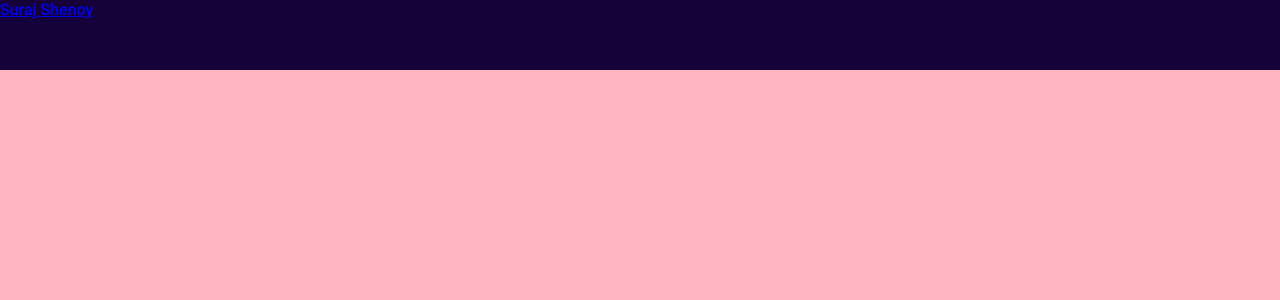
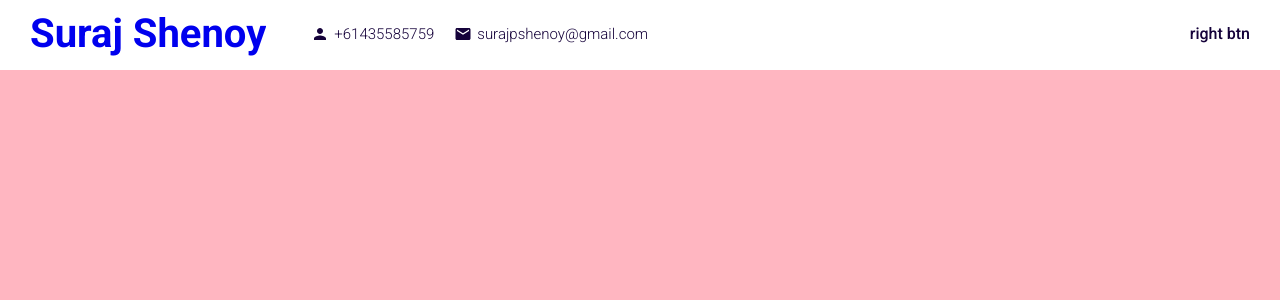
Before and after one commit to surajpshenoy/portfolio, a React (Create React App) app: page / in a window 1280 px wide. Shown: the top 300 px of the page. Built offline with nearby package versions, Linux system fonts and the light colour scheme.

Commit message:
Topbar leftinfo

```diff
--- a/package.json
+++ b/package.json
@@ -3,6 +3,9 @@
   "version": "0.1.0",
   "private": true,
   "dependencies": {
+    "@material-ui/core": "^4.12.3",
+    "@material-ui/icons": "^4.11.2",
+    "@mui/material": "^5.0.0",
     "@testing-library/jest-dom": "^5.14.1",
     "@testing-library/react": "^11.2.7",
     "@testing-library/user-event": "^12.8.3",
--- a/src/components/Topbar/Topbar.js
+++ b/src/components/Topbar/Topbar.js
@@ -1,13 +1,27 @@
 import React from 'react'
 import "./Topbar.scss"
+import {Person, Mail} from "@material-ui/icons"
 
 export default function Topbar() {
     return (
         <div className="topbar">
-            <div>
+            <div className="main">
+                <div className="details">
+                    <a href="#intro" className="logo">Suraj Shenoy</a>
+                    <div className="infoContainer">
+                    <Person className="icon"/><span>+61435585759</span>
+                    </div>
+                    <div className="infoContainer">
+                    <Mail className="icon"/>
+                    <span>surajpshenoy@gmail.com</span>
+                    </div>
+                </div>
                 <div>
-                    <a href="#intro">Suraj Shenoy</a>
+
                 </div>
+                <div className="rigth-btn">
+                    right btn
+                 </div>
             </div>
         </div>
     )
--- a/src/components/Topbar/Topbar.scss
+++ b/src/components/Topbar/Topbar.scss
@@ -1,9 +1,46 @@
+@import "../../global.scss";
 
 .topbar {
   width: 100%;
   height: 70px;
-  background-color: #15023a;
+  background-color: fff;
+  color: $mainColor;
   position: fixed;
   top: 0;
   z-index: 2;
 }
+
+
+.main{
+     padding: 10px 30px;
+     display: flex;
+     justify-content: space-between;
+     align-items: center;
+
+     .details{
+          display: flex;
+          align-items: center;
+          .logo{
+               text-decoration: none;
+               font-size: 40px ;
+               font-weight: 666;
+               margin-right: 35px;
+          }
+
+          .infoContainer{
+               display: flex;
+               align-items: center;
+               padding: 0 10px;
+
+               .icon{
+                    font-size: 18px;
+                    margin-right: 5px;
+               }
+
+               span{
+                    font-size: 15px;
+                    font-weight: 355;
+               }
+          }
+     }
+}
--- a/src/global.scss
+++ b/src/global.scss
@@ -0,0 +1 @@
+$mainColor: #15023a;
```
Also changed, not shown: 1 other file (tests, documents, lock files or other folders).
